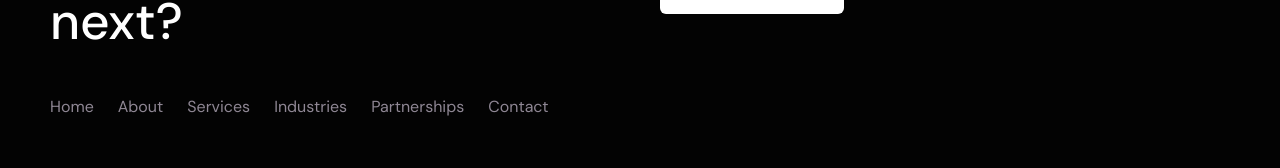
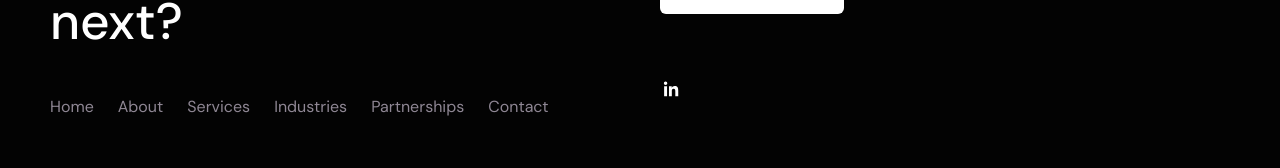
Before and after one commit to Poesio-Labs/poesiolabs-landing-page, a Next.js app: page / in a window 1280 px wide. Shown: the part 6444-6612 px from the top of the page. Built offline with nearby package versions, Linux system fonts and the light colour scheme.

Commit message:
feat: add linkedin link to footer and structured data

```diff
--- a/src/app/layout.tsx
+++ b/src/app/layout.tsx
@@ -4,7 +4,7 @@ import { MotionProvider } from "@/components/MotionProvider";
 import { Footer } from "@/components/sections/Footer";
 import { Navbar } from "@/components/sections/Navbar";
 import { homePage } from "@/content/pages";
-import { brand } from "@/content/site";
+import { brand, footer } from "@/content/site";
 import "./globals.css";
 
 const dmSans = DM_Sans({
@@ -51,6 +51,7 @@ const structuredData = {
       logo: `${brand.url}/brand/poesio-labs-logo.png`,
       email: brand.email,
       description: homePage.description,
+      sameAs: footer.socials.map((social) => social.href),
       contactPoint: [
         { "@type": "ContactPoint", contactType: "customer service", email: brand.email },
         { "@type": "ContactPoint", contactType: "partnerships", email: brand.partnershipEmail },
--- a/src/components/sections/Footer.tsx
+++ b/src/components/sections/Footer.tsx
@@ -59,7 +59,13 @@ export function Footer() {
             <ul className="footer__socials">
               {footer.socials.map((social) => (
                 <li key={social.label}>
-                  <a href={social.href} aria-label={social.label} className="footer__social">
+                  <a
+                    href={social.href}
+                    aria-label={`${brand.name} on ${social.label}`}
+                    className="footer__social"
+                    target="_blank"
+                    rel="noopener noreferrer"
+                  >
                     <Icon name={social.icon} size={22} />
                   </a>
                 </li>
--- a/src/content/site.ts
+++ b/src/content/site.ts
@@ -146,7 +146,9 @@ export const footer = {
   headingTail: "what’s next?",
   pitch: "Partner with Poesio Labs to turn your ideas into impactful digital products and systems",
   links: [{ label: "Home", href: "/" }, ...navLinks],
-  socials: [] as { label: string; icon: IconName; href: string }[],
+  socials: [
+    { label: "LinkedIn", icon: "linkedin" as IconName, href: "https://www.linkedin.com/company/poesio-labs/" },
+  ],
   legal: [
     { label: "Privacy Policy", href: "/privacy" },
     { label: "Terms of Service", href: "/terms" },
```
